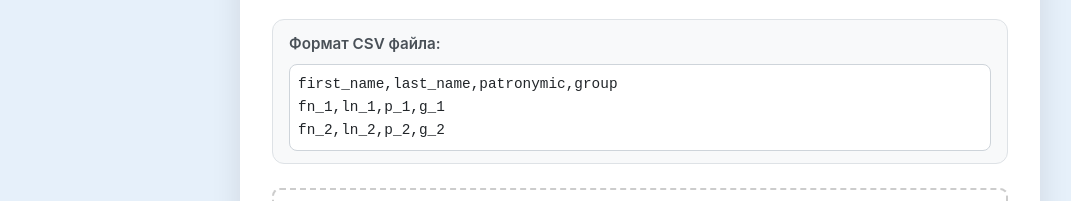
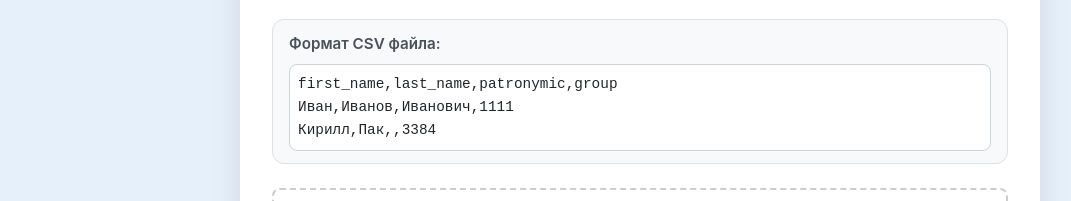
Before and after one commit to moevm/mse1h2026-proc-gaze, a Vue app in the folder frontend/: page /dump-students in a window 1280 px wide. Shown: the part 246-447 px from the top of the page, without its empty margins (0-1071 px from the left). Built offline with nearby package versions, Linux system fonts and the light colour scheme; no server answers.

Commit message:
feat: add ex to csv info

```diff
--- a/frontend/src/views/DumpStudentView.vue
+++ b/frontend/src/views/DumpStudentView.vue
@@ -10,8 +10,8 @@
         <div class="csv-format-info">
           <p class="format-label">Формат CSV файла:</p>
           <pre class="csv-format-example">first_name,last_name,patronymic,group
-fn_1,ln_1,p_1,g_1
-fn_2,ln_2,p_2,g_2</pre>
+Иван,Иванов,Иванович,1111
+Кирилл,Пак,,3384</pre>
         </div>
         <CsvUploadArea
             :fileName="csvFileName"
```
